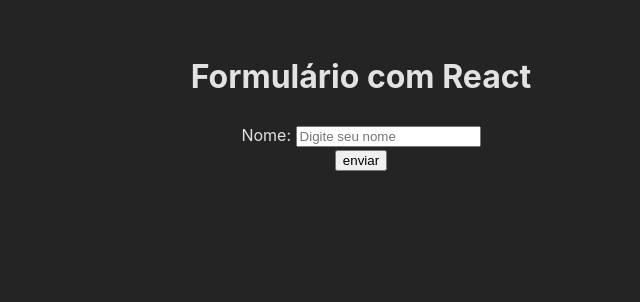
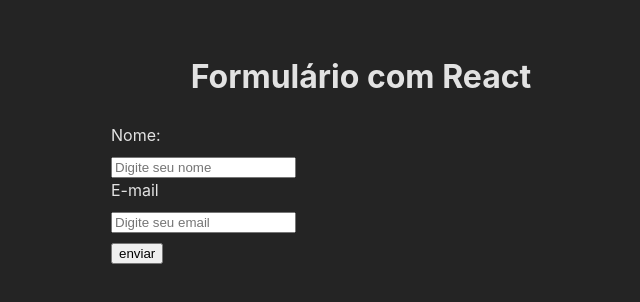
Before and after one commit to fh3mrique/EstudosReact, a React (Vite) app in the folder 05 - FORMULARIO COM REACT/form/: page / in a window 1280 px wide. Shown: the top 302 px of the page, without its empty margins (279-919 px from the left). Built offline with nearby package versions, Linux system fonts and the light colour scheme.

Commit message:
Label envolvendo input

```diff
--- a/05 - FORMULARIO COM REACT/form/src/components/MeuForm.css
+++ b/05 - FORMULARIO COM REACT/form/src/components/MeuForm.css
@@ -0,0 +1,12 @@
+form{
+    width: 500px;
+    text-align: left;
+    margin: 0 auto;
+}
+
+input, textarea,
+select{
+    display: block;
+    margin-top: 10px;
+
+}
--- a/05 - FORMULARIO COM REACT/form/src/components/MeuForm.jsx
+++ b/05 - FORMULARIO COM REACT/form/src/components/MeuForm.jsx
@@ -1,4 +1,6 @@
 import React from 'react'
+
+import "./MeuForm.css"
 
 const MeuForm = () => {
   return (
@@ -10,6 +12,12 @@ const MeuForm = () => {
                 <input type="text" name='nome' placeholder='Digite seu nome' />
             </div>
 
+            {/* Label envolvendo e-mail */}
+            <label>
+                <span>E-mail</span>
+                <input type="text" name='email' placeholder='Digite seu email' />
+            </label>
+
             <input type="submit" value= "enviar" />
         </form>
     </div>
```
